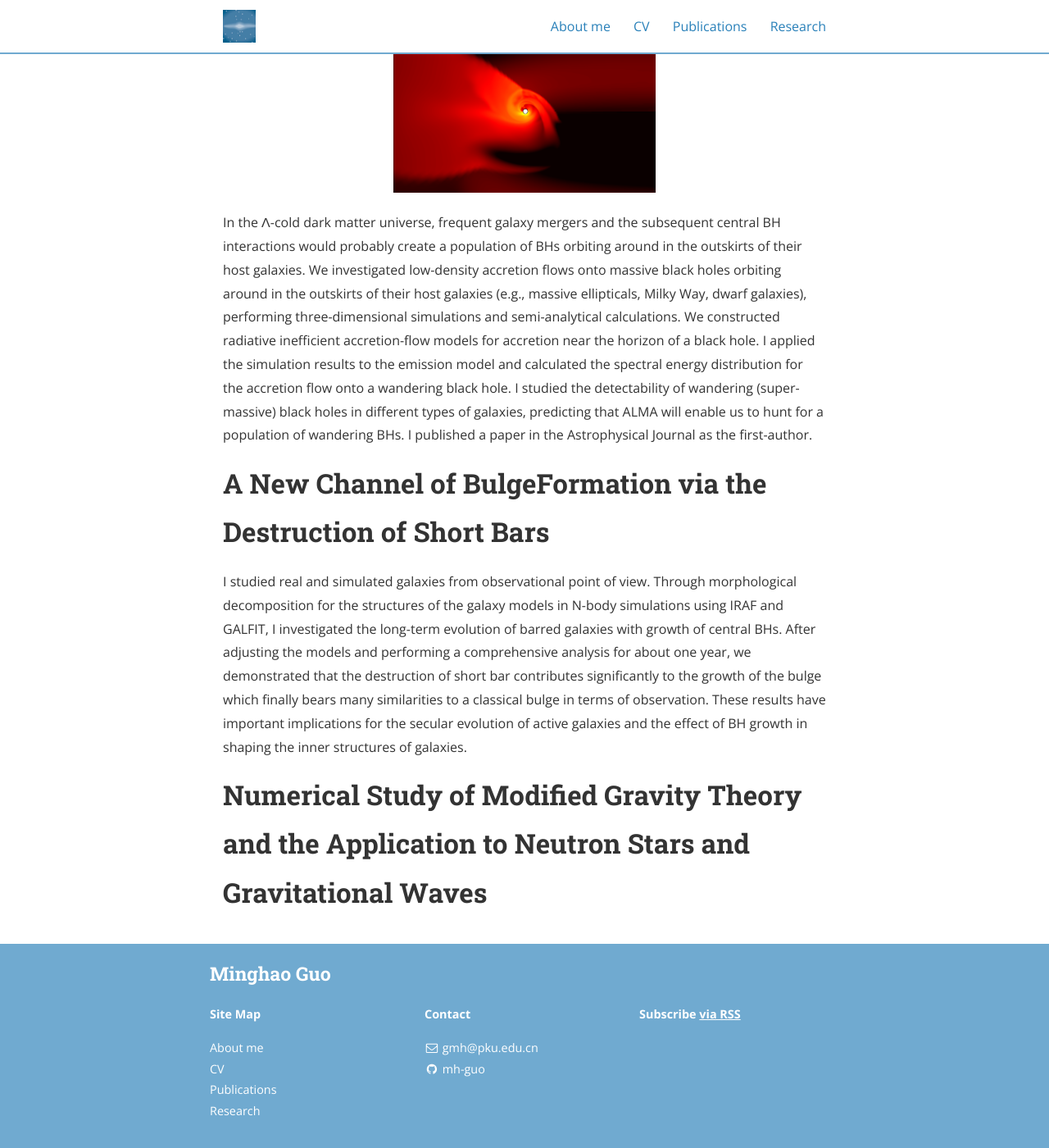
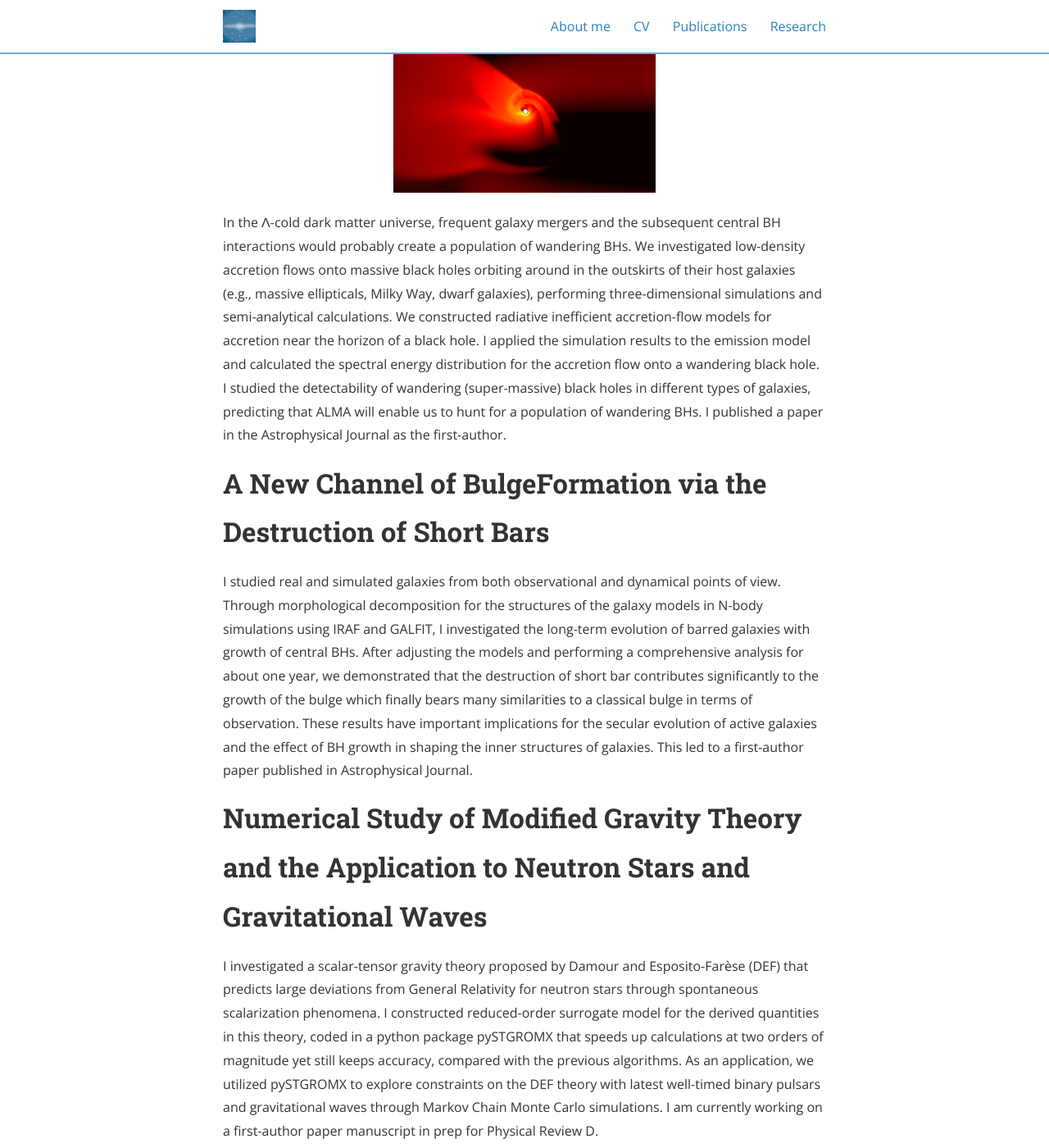
Before and after one commit to mh-guo/mh-guo-slate.github.io, a Jekyll site: the page built from research.md, in a window 1280 px wide and 1400 px high, scrolled down 363 px. Shown: the whole window at 82% size. Built offline with Jekyll 4.4.1, drawn with Linux system fonts in a browser that asks for light colours; nearby versions of some CDN libraries.

Commit message:
Update research.md

```diff
--- a/research.md
+++ b/research.md
@@ -12,10 +12,12 @@ I'm currently an undergraduate from Peking University under the supervision of P
 
 ![alt text]({{ site.baseurl }}/assets/wandering_BH.png "Profile Picture"){:.profile}
 
-In the Λ-cold dark matter universe, frequent galaxy mergers and the subsequent central BH interactions would probably create a population of BHs orbiting around in the outskirts of their host galaxies. We investigated low-density accretion flows onto massive black holes orbiting around in the outskirts of their host galaxies (e.g., massive ellipticals, Milky Way, dwarf galaxies), performing three-dimensional simulations and semi-analytical calculations. We constructed radiative inefficient accretion-flow models for accretion near the horizon of a black hole. I applied the simulation results to the emission model and calculated the spectral energy distribution for the accretion flow onto a wandering black hole. I studied the detectability of wandering (super-massive) black holes in different types of galaxies, predicting that ALMA will enable us to hunt for a population of wandering BHs. I published a paper in the Astrophysical Journal as the first-author.
+In the Λ-cold dark matter universe, frequent galaxy mergers and the subsequent central BH interactions would probably create a population of wandering BHs. We investigated low-density accretion flows onto massive black holes orbiting around in the outskirts of their host galaxies (e.g., massive ellipticals, Milky Way, dwarf galaxies), performing three-dimensional simulations and semi-analytical calculations. We constructed radiative inefficient accretion-flow models for accretion near the horizon of a black hole. I applied the simulation results to the emission model and calculated the spectral energy distribution for the accretion flow onto a wandering black hole. I studied the detectability of wandering (super-massive) black holes in different types of galaxies, predicting that ALMA will enable us to hunt for a population of wandering BHs. I published a paper in the Astrophysical Journal as the first-author.
 
 <h1> A New Channel of BulgeFormation via the Destruction of Short Bars </h1>
 
-I studied real and simulated galaxies from observational point of view. Through morphological decomposition for the structures of the galaxy models in N-body simulations using IRAF and GALFIT, I investigated the long-term evolution of barred galaxies with growth of central BHs. After adjusting the models and performing a comprehensive analysis for about one year, we demonstrated that the destruction of short bar contributes significantly to the growth of the bulge which finally bears many similarities to a classical bulge in terms of observation. These results have important implications for the secular evolution of active galaxies and the effect of BH growth in shaping the inner structures of galaxies.
+I studied real and simulated galaxies from both observational and dynamical points of view. Through morphological decomposition for the structures of the galaxy models in N-body simulations using IRAF and GALFIT, I investigated the long-term evolution of barred galaxies with growth of central BHs. After adjusting the models and performing a comprehensive analysis for about one year, we demonstrated that the destruction of short bar contributes significantly to the growth of the bulge which finally bears many similarities to a classical bulge in terms of observation. These results have important implications for the secular evolution of active galaxies and the effect of BH growth in shaping the inner structures of galaxies. This led to a first-author paper published in Astrophysical Journal.
 
 <h1> Numerical Study of Modified Gravity Theory and the Application to Neutron Stars and Gravitational Waves </h1>
+
+I investigated a scalar-tensor gravity theory proposed by Damour and Esposito-Farèse (DEF) that predicts large deviations from General Relativity for neutron stars through spontaneous scalarization phenomena. I constructed reduced-order surrogate model for the derived quantities in this theory, coded in a python package pySTGROMX that speeds up calculations at two orders of magnitude yet still keeps accuracy, compared with the previous algorithms. As an application, we utilized pySTGROMX to explore constraints on the DEF theory with latest well-timed binary pulsars and gravitational waves through Markov Chain Monte Carlo simulations. I am currently working on a first-author paper manuscript in prep for Physical Review D.
```
